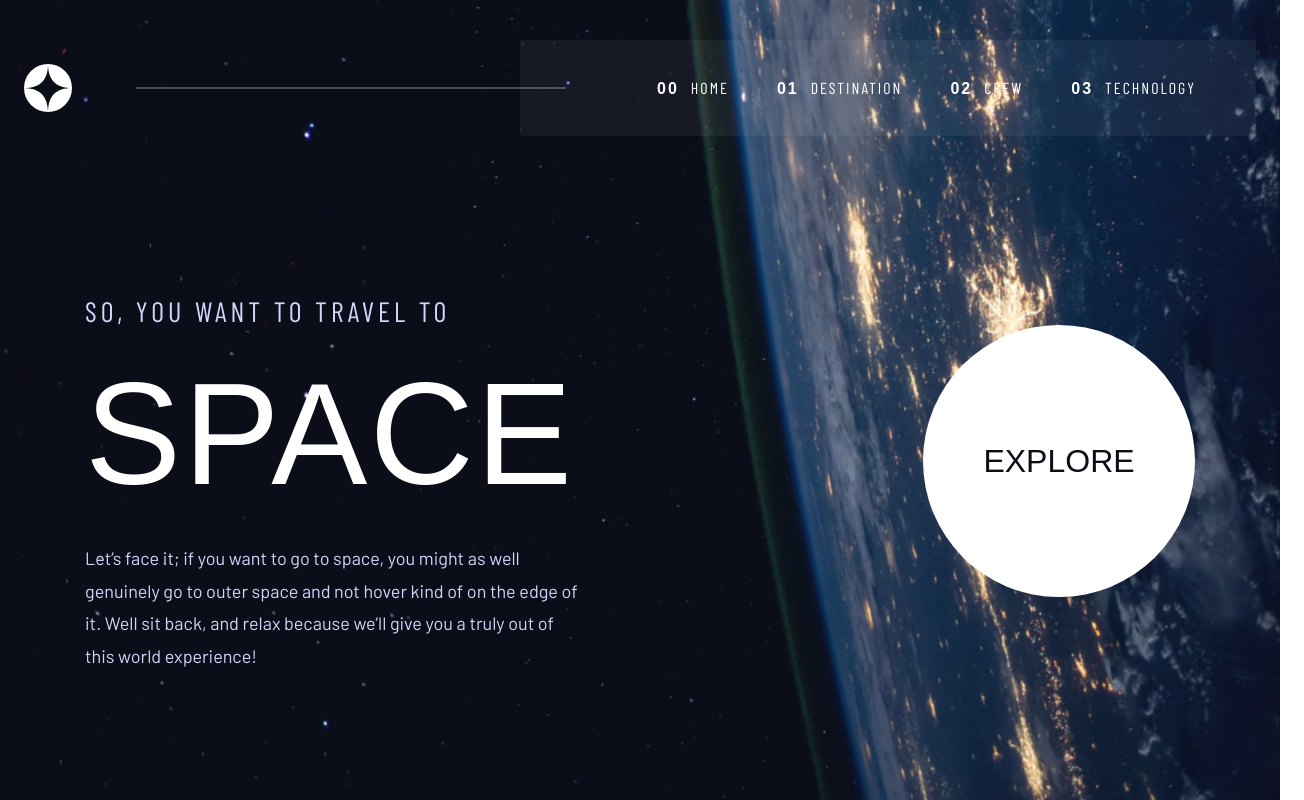
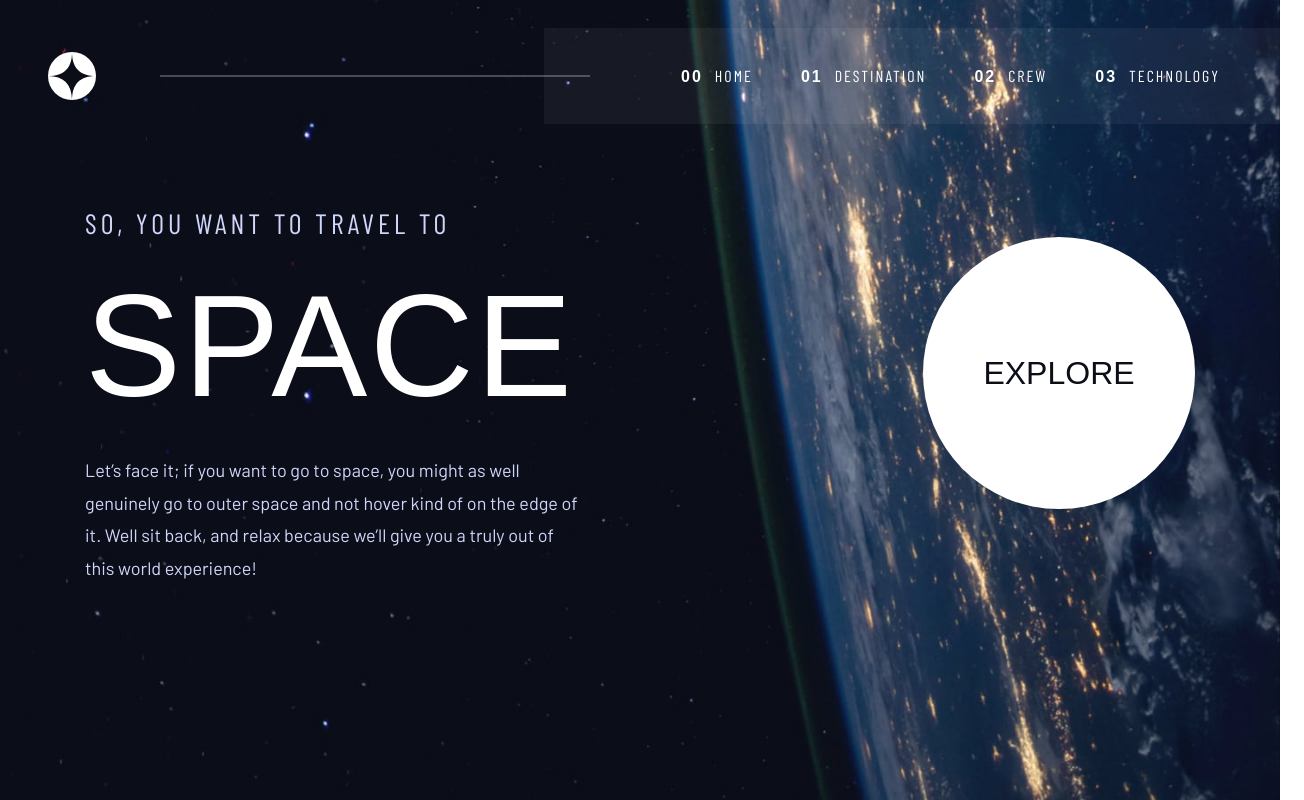
Before and after one commit to kelvincharlesdev/space-tourism-multi-page, a React (Vite) app: page /home in a window 1280 px wide. Shown: the whole page, 1304 px wide, since content can reach past the window. Built offline with nearby package versions, Linux system fonts and the light colour scheme; a web font is replaced by a local one.

Commit message:
fix(styles): Adjust style Header

```diff
--- a/src/components/Header/Header.styles.ts
+++ b/src/components/Header/Header.styles.ts
@@ -2,10 +2,13 @@ import styled from 'styled-components';
 
 export const HeaderContainer = styled.div`
   width: 100%;
+  max-width: 1440px;
   max-height: 88px;
   height: 100%;
   display: flex;
   align-items: center;
+  position: absolute;
+  padding: 24px;
 
   @media (min-width: 768px) {
     height: 96px;
```
